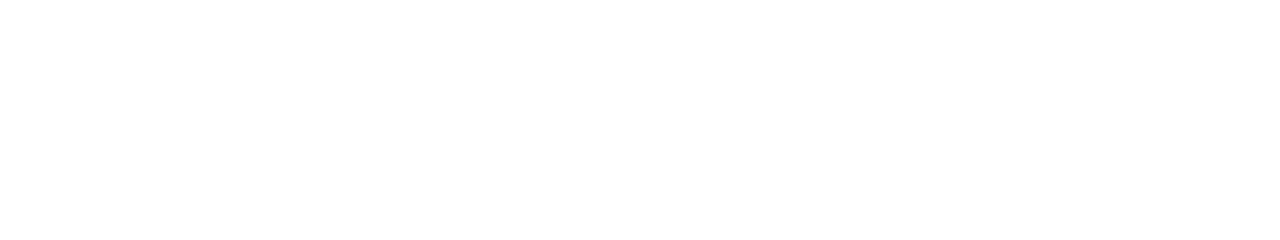
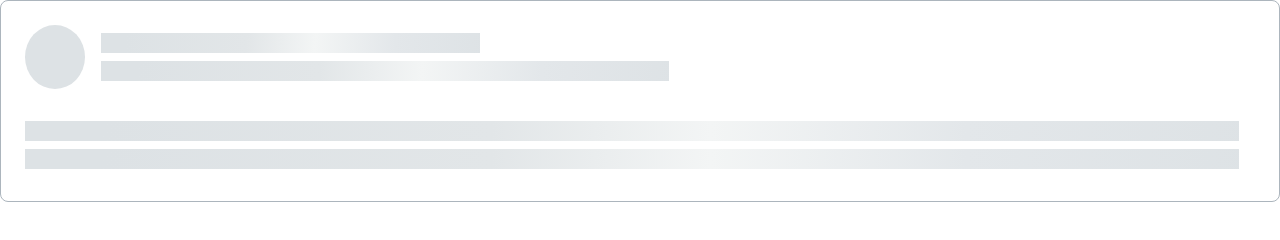
Before and after one commit to js-tasks-ru/htmlcss-20230911-4_loramisautova, a website: page 04-lection2/02-skeleton/index.html in a window 1280 px wide. Drawn offline with Linux system fonts and the light colour scheme.

Commit message:
add lesson2 skeleton task solution

```diff
--- a/04-lection2/02-skeleton/index.html
+++ b/04-lection2/02-skeleton/index.html
@@ -6,6 +6,18 @@
         <link rel="stylesheet" href="./skeleton.css">
     </head>
     <body>
-
+        <div class='skeleton'>
+            <div class='skeleton__header'>
+                <div class='skeleton__circle'></div>
+                <div class='skeleton__title'>
+                    <div class='skeleton__text skeleton__text_size-s'></div>
+                    <div class='skeleton__text skeleton__text_size-m'></div>
+                </div>
+            </div>
+            <div class='skeleton__body'>
+                <div class='skeleton__text skeleton__text_size-l'></div>
+                <div class='skeleton__text skeleton__text_size-l'></div>
+            </div>
+        </div>
     </body>
 </html>
--- a/04-lection2/02-skeleton/skeleton.css
+++ b/04-lection2/02-skeleton/skeleton.css
@@ -0,0 +1,41 @@
+.skeleton {
+    display: flex;
+    flex-direction: column;
+    gap: 32px;
+    padding: 24px 40px 32px 24px;
+    border: 1px solid var(--grey-3);
+    border-radius: 8px;
+    background-color: var(--white);
+}
+.skeleton__circle {
+    width: 64px;
+    height: 64px;
+    background-color: var(--grey-2);
+    border-radius: 50%;
+}
+.skeleton__header {
+    display: flex;
+    align-items: center;
+    gap: 16px;
+}
+.skeleton__title {
+    width: 100%;
+    display: flex;
+    flex-direction: column;
+    gap: 8px;
+}
+.skeleton__body {
+     display: flex;
+     flex-direction: column;
+     gap: 8px;
+ }
+.skeleton__text {
+    height: 20px;
+    background: linear-gradient(93deg, #DDE2E5 6.44%, #E2E6E8 38.47%, #F3F5F5 56.48%, #E3E7EA 77.5%, #DDE2E5 102.52%);
+}
+.skeleton__text_size-s {
+    width: 33.3%;
+}
+.skeleton__text_size-m {
+    width: 49.9%;
+}
```
